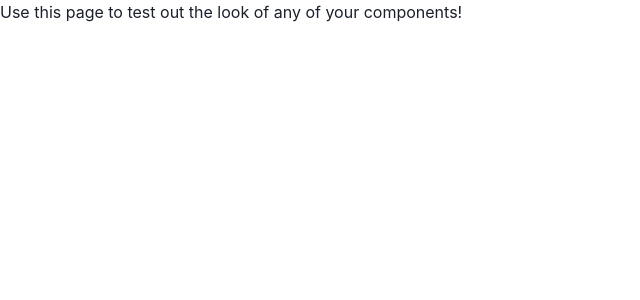
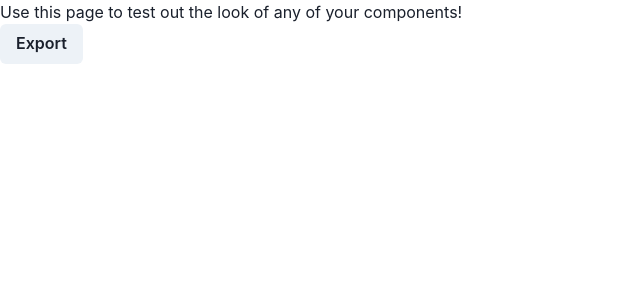
Before and after one commit to ctc-uci/stand-up-to-trash-frontend, a React (Vite) app: page /playground in a window 1280 px wide. Shown: the top 300 px of the page, without its empty margins (0-640 px from the left). Built offline with nearby package versions, Linux system fonts and the light colour scheme; no server answers.

Commit message:
18-create-csv

```diff
--- a/package.json
+++ b/package.json
@@ -17,12 +17,14 @@
     "@emotion/styled": "^11.11.0",
     "@hookform/resolvers": "^3.3.4",
     "axios": "^1.6.5",
+    "csv-writer": "^1.6.0",
     "dotenv": "^16.3.1",
+    "firebase": "^10.7.1",
     "framer-motion": "^10.18.0",
     "fuse.js": "^7.0.0",
-    "firebase": "^10.7.1",
     "lint-staged": "^14.0.1",
     "react": "^18.2.0",
+    "react-csv": "^2.2.2",
     "react-dom": "^18.2.0",
     "react-hook-form": "7.37.0",
     "react-router-dom": "^6.21.1",
--- /dev/null
+++ b/src/components/ExportCSVButton/ExportButton.jsx
@@ -0,0 +1,51 @@
+/* eslint-disable react/prop-types */
+import { Flex } from '@chakra-ui/react';
+import { Button } from '@chakra-ui/react';
+import Backend from '../../utils/utils';
+import { CSVLink } from 'react-csv';
+import { useState, useEffect } from 'react';
+
+function ExportButton({ eventId }) {
+  const header = [
+    { key: 'event_id', label: 'EVENT_ID' },
+    { key: 'id', label: 'ID' },
+    { key: 'is_checked_in', label: 'IS_CHECKED_IN' },
+    { key: 'number_in_party', label: 'NUMBER_IN_PARTY' },
+    { key: 'ounces', label: 'OUNCES' },
+    { key: 'pounds', label: 'POUNDS' },
+    { key: 'unusual_items', label: 'UNUSUAL_ITEMS' },
+    { key: 'vounteer_id', label: 'VOLUNTEER_ID' },
+  ];
+
+  const [eventIdData, setEventIdData] = useState([]);
+
+  useEffect(() => {
+    const getEventId = async () => {
+      try {
+        if (eventId == -1) {
+          const eventIdData = await Backend.get(`/data/`);
+          setEventIdData(eventIdData.data);
+        } else {
+          const eventIdData = await Backend.get(`/data/${eventId}`);
+          setEventIdData(eventIdData.data);
+        }
+      } catch (err) {
+        console.log(`Error getting event ${eventId}: `, err.message);
+      }
+    };
+
+    getEventId();
+  }, []);
+
+  return (
+    <Flex>
+      <Button>
+        <CSVLink data={eventIdData} filename="./data.csv" headers={header}>
+          Export
+        </CSVLink>
+      </Button>
+    </Flex>
+  );
+}
+
+export default ExportButton;
--- a/src/components/Playground/Playground.jsx
+++ b/src/components/Playground/Playground.jsx
@@ -1,7 +1,12 @@
+import ExportButton from '../ExportCSVButton/ExportButton';
+
 const Playground = () => {
-    return (
-        <p>Use this page to test out the look of any of your components!</p>
-    );
-}
+  return (
+    <div>
+      <p>Use this page to test out the look of any of your components!</p>
+      <ExportButton eventId={'19'} />
+    </div>
+  );
+};
 
 export default Playground;
--- a/src/pages/DummySuccessfulLogin.jsx
+++ b/src/pages/DummySuccessfulLogin.jsx
@@ -1,5 +1,5 @@
 const DummySuccessfulLogin = () => {
-    return <p>Placeholder for the successful login page</p>;
-  };
+  return <p>Placeholder for the successful login page</p>;
+};
 
 export default DummySuccessfulLogin;
--- a/src/pages/EventCardTest.jsx
+++ b/src/pages/EventCardTest.jsx
@@ -1,7 +1,5 @@
 const EventCardTest = () => {
-    return (
-        <p>Placeholder page for the EventCard components</p>
-    );
-}
+  return <p>Placeholder page for the EventCard components</p>;
+};
 
 export default EventCardTest;
--- a/src/utils/fuseUtils.js
+++ b/src/utils/fuseUtils.js
@@ -8,7 +8,6 @@ const fetchEvents = async () => {
   return data.data;
 };
 
-
 /*
     fetches joined data from all tables
 */
```
Also changed, not shown: src/utils/firebaseAuthUtils.js (+15 -11 lines), 1 other file (tests, documents, lock files or other folders).
